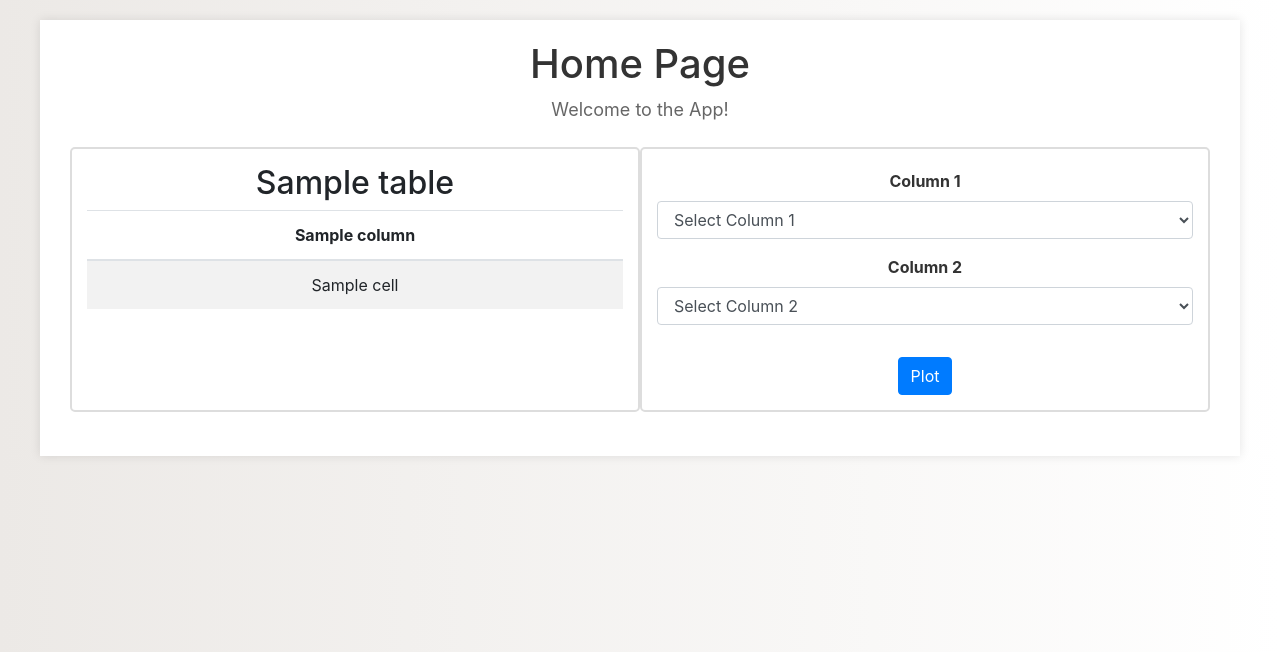
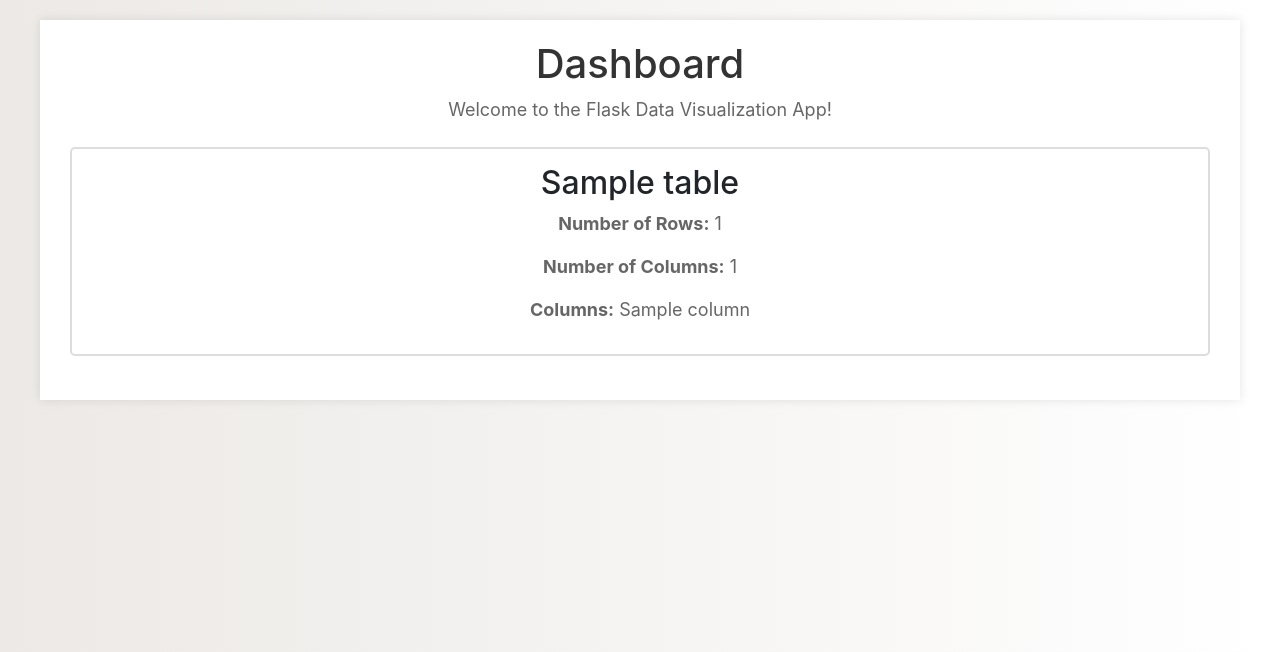
Before and after one commit to TusharKrSoniTKS/XVectorProj, a Flask app: template 1/my_flask_app/app/templates/index.html in a window 1280 px wide. Shown: the part 47-699 px from the top of the page. Run offline with Flask 3, Linux system fonts and the light colour scheme; the template is opened without the code that fills it: most values are stand-ins (such as "Sample title", 1, 10 or a date in 2020); some libraries are stand-ins or nearby versions.

Commit message:
Changes in the HomePage

```diff
--- a/1/my_flask_app/app/templates/index.html
+++ b/1/my_flask_app/app/templates/index.html
@@ -1,106 +1,20 @@
 {% extends "base.html" %}
 
 {% block content %}
-<h1>Home Page</h1>
-<p>Welcome to the App!</p>
+<h1>Dashboard</h1>
+<p>Welcome to the Flask Data Visualization App!</p>
 
 <div class="container">
     {% for table, data in table_data.items() %}
     <div class="row my-4">
-        <div class="col-md-6 table-container column-bordered">
+        <div class="col-md-12 column-bordered">
             <h2>{{ table }}</h2>
-            <div class="table-responsive">
-                <table class="table table-striped">
-                    <thead>
-                        <tr>
-                            {% for column in data.columns %}
-                            <th>{{ column }}</th>
-                            {% endfor %}
-                        </tr>
-                    </thead>
-                    <tbody>
-                        {% for row in data.rows %}
-                        <tr>
-                            {% for cell in row %}
-                            <td>{{ cell }}</td>
-                            {% endfor %}
-                        </tr>
-                        {% endfor %}
-                    </tbody>
-                </table>
-            </div>
-        </div>
-        <div class="col-md-6 plot-container column-bordered">
-            <form class="plot-form" data-table="{{ table }}">
-                <div class="form-group">
-                    <label for="column1-{{ table }}">Column 1</label>
-                    <select class="form-control" id="column1-{{ table }}" name="column1" required>
-                        <option value="">Select Column 1</option>
-                        {% for column in data.columns %}
-                        <option value="{{ column }}">{{ column }}</option>
-                        {% endfor %}
-                    </select>
-                </div>
-                <div class="form-group">
-                    <label for="column2-{{ table }}">Column 2</label>
-                    <select class="form-control" id="column2-{{ table }}" name="column2" required>
-                        <option value="">Select Column 2</option>
-                        {% for column in data.columns %}
-                        <option value="{{ column }}">{{ column }}</option>
-                        {% endfor %}
-                    </select>
-                </div>
-                <button type="submit" class="btn btn-primary mt-3">Plot</button>
-            </form>
-            <div id="plot-{{ table }}" class="plot mt-3" style="display: none;"></div>
+            <p><strong>Number of Rows:</strong> {{ data.num_rows }}</p>
+            <p><strong>Number of Columns:</strong> {{ data.num_columns }}</p>
+            <p><strong>Columns:</strong> {{ data.columns | join(", ") }}</p>
         </div>
     </div>
     {% endfor %}
 </div>
 
-<script src="https://cdn.plot.ly/plotly-latest.min.js"></script>
-<script>
-    document.querySelectorAll('.plot-form').forEach(form => {
-        form.addEventListener('submit', function(event) {
-            event.preventDefault();
-            const table = this.getAttribute('data-table');
-            const column1 = document.getElementById(`column1-${table}`).value;
-            const column2 = document.getElementById(`column2-${table}`).value;
-            fetch('/plot_data', {
-                method: 'POST',
-                headers: {
-                    'Content-Type': 'application/x-www-form-urlencoded'
-                },
-                body: new URLSearchParams({
-                    data_name: table,
-                    column1: column1,
-                    column2: column2
-                })
-            })
-            .then(response => response.json())
-            .then(result => {
-                if (result.data) {
-                    document.getElementById(`plot-${table}`).style.display = 'block';
-                    var data = result.data;
-                    var trace = {
-                        x: data.map(d => d.x),
-                        y: data.map(d => d.y),
-                        mode: 'lines+markers',
-                        type: 'scatter'
-                    };
-                    var layout = {
-                        title: `Plot of ${result.column1} vs ${result.column2}`,
-                        xaxis: {
-                            title: result.column1
-                        },
-                        yaxis: {
-                            title: result.column2
-                        }
-                    };
-                    Plotly.newPlot(`plot-${table}`, [trace], layout);
-                }
-            });
-        });
-    });
-</script>
 {% endblock %}
```
Also changed, not shown: 1/my_flask_app/app/routes.py (+13 -6 lines), 1/my_flask_app/app/static/animation.js (added, +32 -0 lines), 1 other file.
